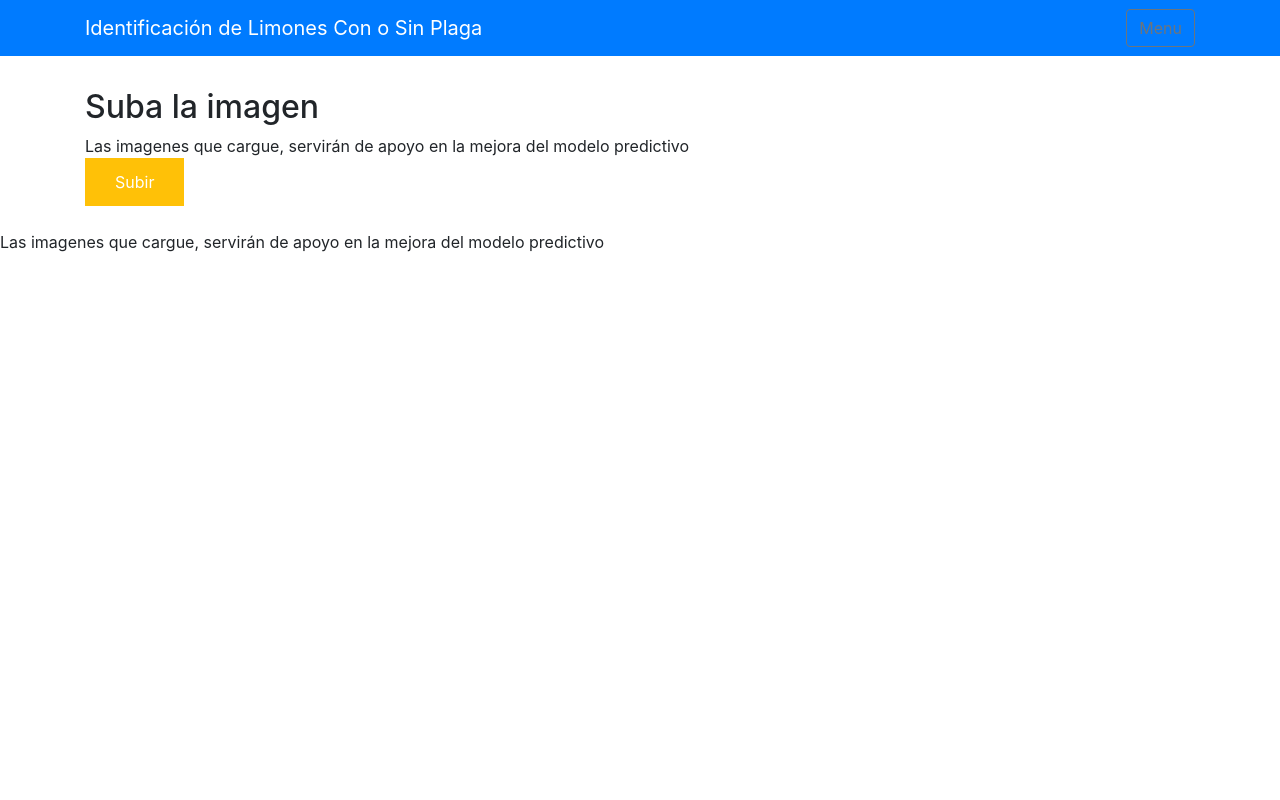
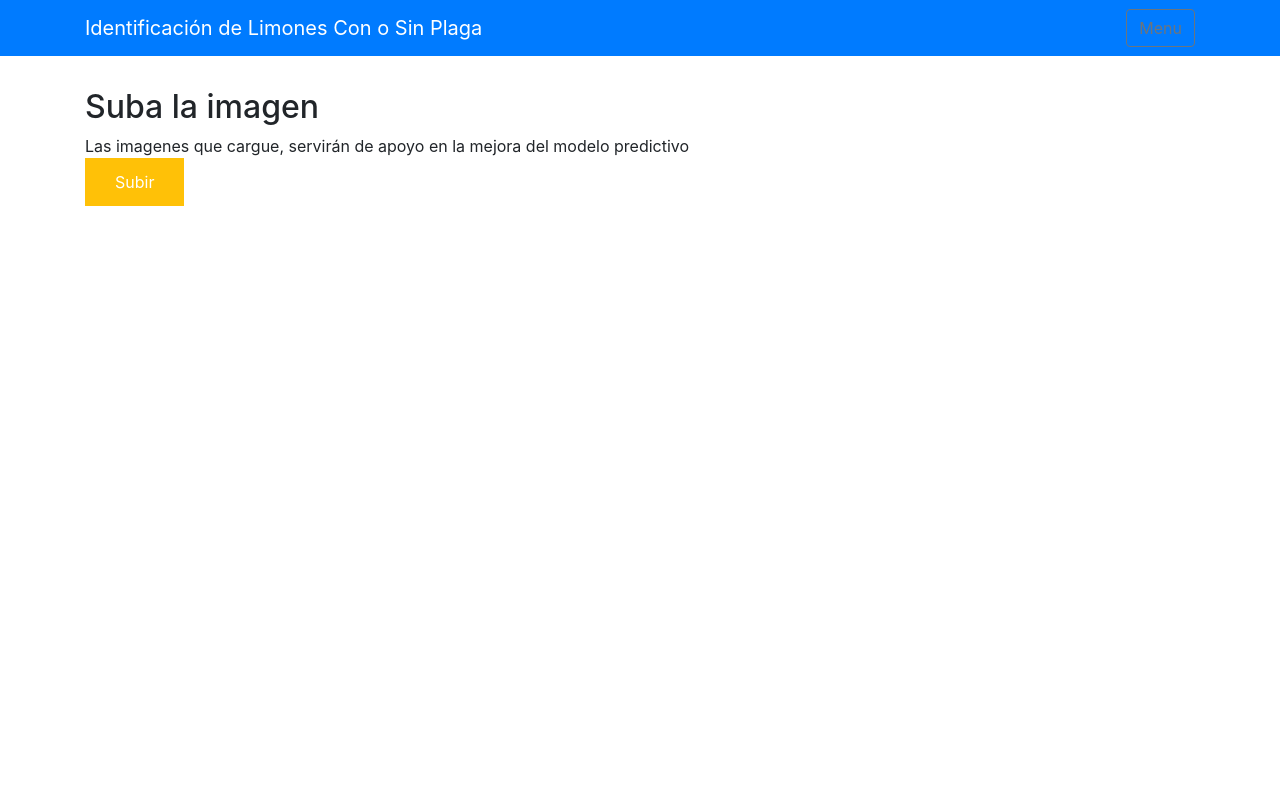
Before and after one commit to Gisefag/Producto_datos_UDD_2020_prueba1, a Flask app: page / in a window 1280 px wide. Run offline with Flask 2, Linux system fonts and the light colour scheme; parts of the project's set-up code (start-up, migrations or seed data) failed here and were passed over; some libraries are stand-ins or nearby versions.

Commit message:
treceavo commit

```diff
--- a/templates/base.html
+++ b/templates/base.html
@@ -26,8 +26,6 @@
     </div>
 </body>
 
-        Las imagenes que cargue, servirán de apoyo en la mejora del modelo predictivo
-
 <footer>
     <script src="{{ url_for('static', filename='js/main.js') }}" type="text/javascript"></script>
 </footer>
```
